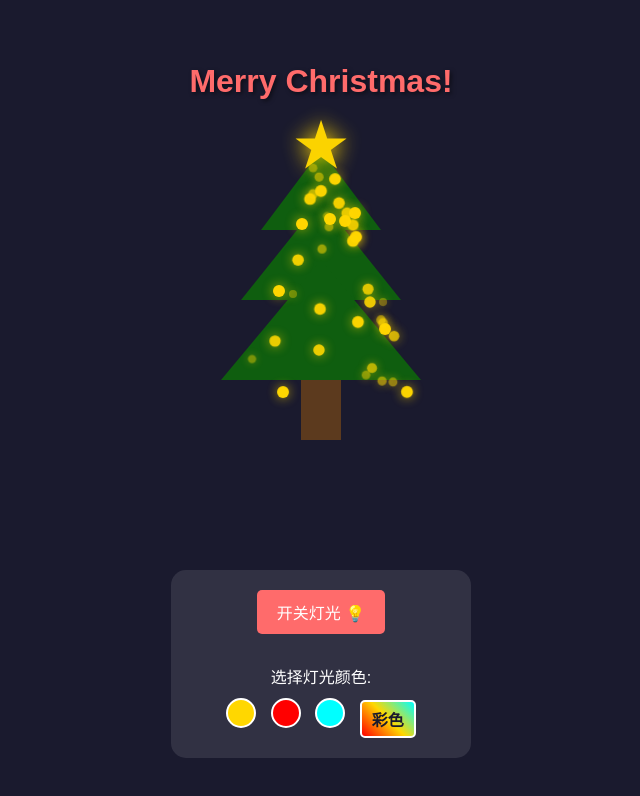
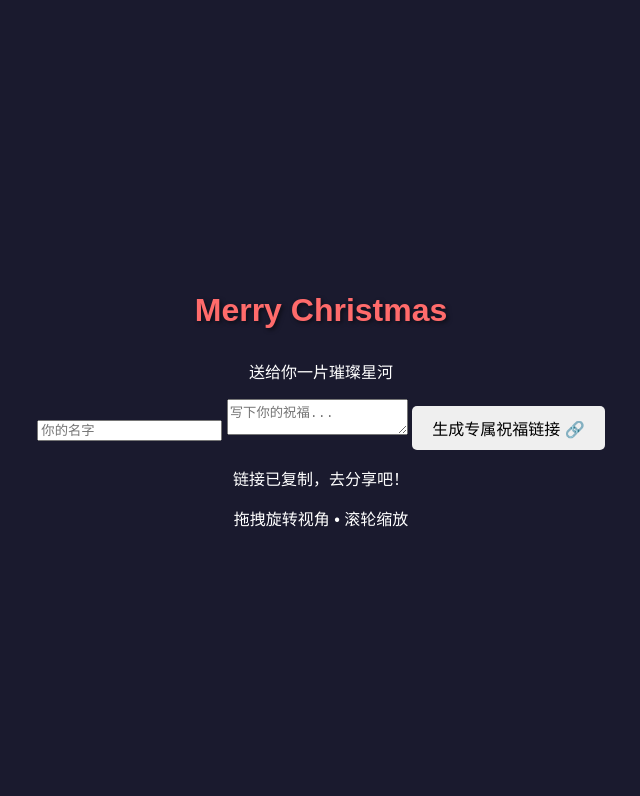
Before and after one commit to gordonli0316-afk/Santa2025, a plain HTML site: page index.html in a window 1280 px wide. Shown: the whole page, without its empty margins (319-959 px from the left). Drawn offline with Linux system fonts and the light colour scheme.

Commit message:
Update index.html

```diff
--- a/index.html
+++ b/index.html
@@ -2,34 +2,45 @@
 <html lang="zh-CN">
 <head>
     <meta charset="UTF-8">
-    <meta name="viewport" content="width=device-width, initial-scale=1.0">
-    <title>我的交互式圣诞树</title>
+    <meta name="viewport" content="width=device-width, initial-scale=1.0, user-scalable=no">
+    <title>3D 梦幻圣诞树</title>
     <link rel="stylesheet" href="style.css">
+    <script type="importmap">
+        {
+            "imports": {
+                "three": "https://unpkg.com/three@0.160.0/build/three.module.js",
+                "three/addons/": "https://unpkg.com/three@0.160.0/examples/jsm/"
+            }
+        }
+    </script>
 </head>
 <body>
-    <div class="main-container">
-        <h1>Merry Christmas!</h1>
+    <div id="canvas-container"></div>
 
-        <div class="tree-wrapper" id="treeWrapper">
-            <div class="star">★</div>
-            <div class="tree-layer top"></div>
-            <div class="tree-layer middle"></div>
-            <div class="tree-layer bottom"></div>
-            <div class="trunk"></div>
-            <div id="lights-container"></div>
+    <div class="ui-container">
+        <div id="greeting-card" class="greeting-card">
+            <h1 id="greeting-title">Merry Christmas</h1>
+            <p id="greeting-message">送给你一片璀璨星河</p>
         </div>
 
-        <div class="controls">
-            <button id="toggleLightsBtn">开关灯光 💡</button>
-            <div class="color-picker">
-                <p>选择灯光颜色:</p>
-                <button class="color-btn" style="background-color: gold;" data-color="gold"></button>
-                <button class="color-btn" style="background-color: red;" data-color="red"></button>
-                <button class="color-btn" style="background-color: cyan;" data-color="cyan"></button>
-                <button class="color-btn multi-color" data-color="multi">彩色</button>
+        <div class="controls-wrapper">
+            <div id="inputSection" class="input-box">
+                <input type="text" id="nameInput" placeholder="你的名字" maxlength="15">
+                <textarea id="msgInput" placeholder="写下你的祝福..." maxlength="40"></textarea>
+                <button id="generateBtn">生成专属祝福链接 🔗</button>
+                <p id="shareTip" class="tip">链接已复制，去分享吧！</p>
+            </div>
+
+            <div id="createOwnSection" style="display: none;">
+                <button id="resetBtn" class="secondary-btn">我也要制作 ✏️</button>
             </div>
         </div>
+
+        <div class="footer">
+            拖拽旋转视角 • 滚轮缩放
+        </div>
     </div>
-    <script src="script.js"></script>
+
+    <script type="module" src="script.js"></script>
 </body>
 </html>
```
